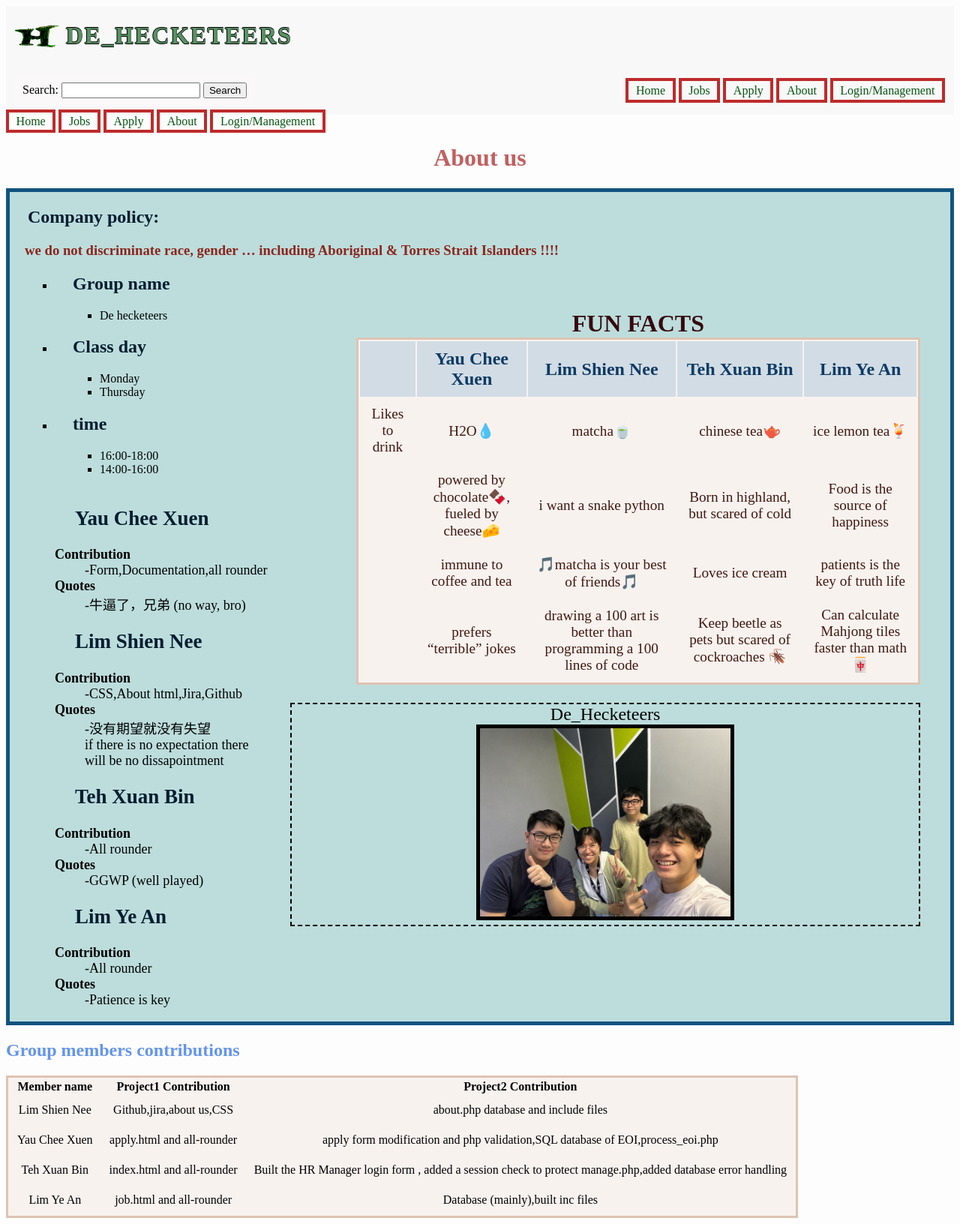
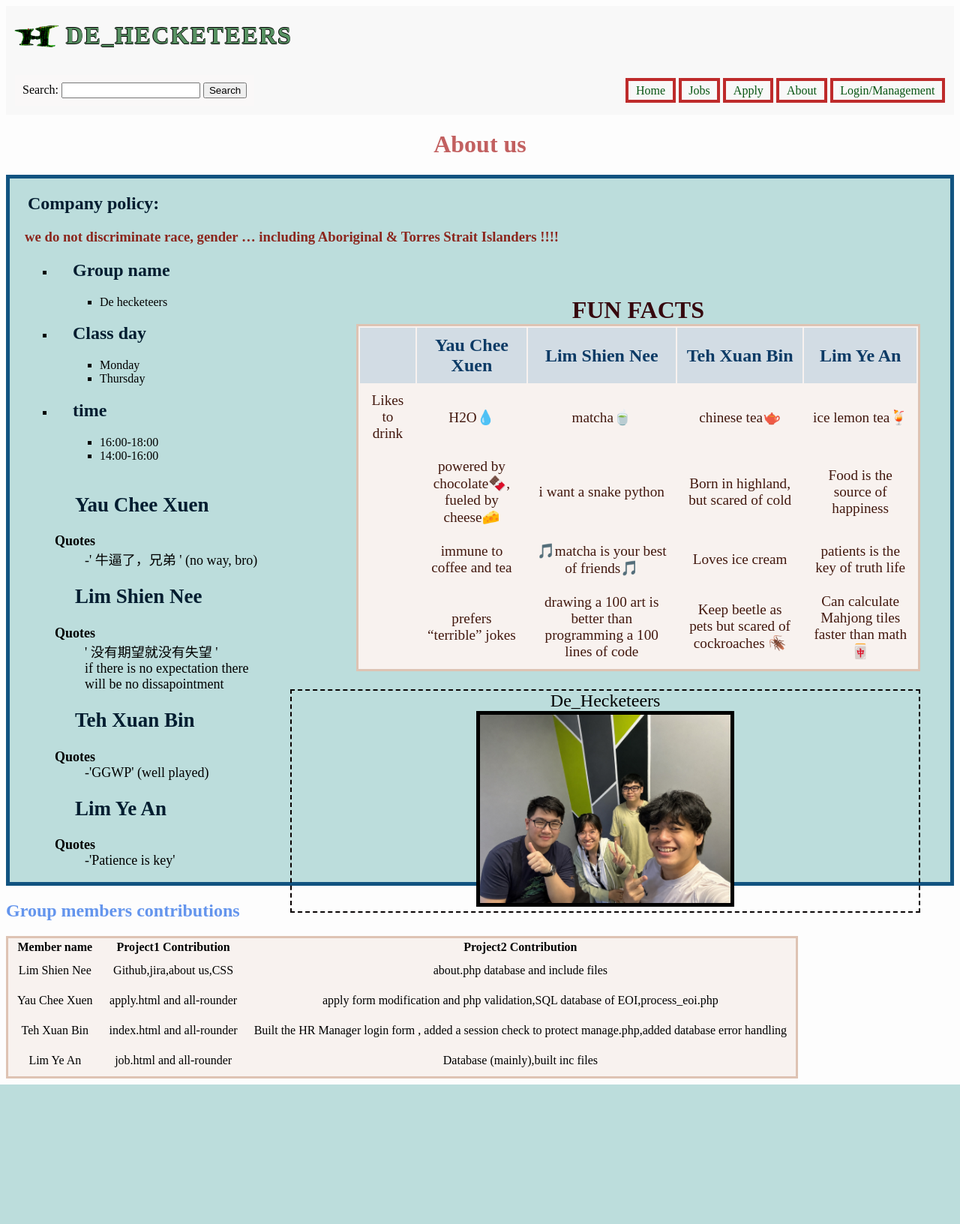
Before and after one commit to Shiennee/HECKETEERS-part-2, a PHP site: page /About.php in a window 1280 px wide. Shown: the whole page at 75% size. After the commit the page ends 1446 px from the top, so only its background shows below. Run offline with PHP 8.4, Linux system fonts and the light colour scheme; data comes from the database, SQL or seed files in the repository.

Commit message:
delete extra nav

```diff
--- a/project2/About.php
+++ b/project2/About.php
@@ -31,8 +31,6 @@ if (!$result) {
 	</head>
 <body>
     <?php include 'header.inc';?>
-    <?php include 'nav.inc';?>
-
 
 <h1>About us</h1>
 <section id="About">
@@ -108,27 +106,18 @@ if (!$result) {
 <dl>
 
     <h2>Yau Chee Xuen</h2>
-        <dt>Contribution</dt>
-        <dd>-Form,Documentation,all rounder</dd>
         <dt>Quotes</dt>
-        <dd>-牛逼了，兄弟 (no way, bro)</dd>
+        <dd>-' 牛逼了，兄弟 ' (no way, bro)</dd>
     <h2>Lim Shien Nee</h2>
-        <dt>Contribution</dt>
-        <dd>-CSS,About html,Jira,Github</dd>
         <dt>Quotes</dt>
-        <dd>-没有期望就没有失望 </dd>
+        <dd>' 没有期望就没有失望 '</dd>
         <dd>if there is no expectation there will be no dissapointment </dd>
-
     <h2>Teh Xuan Bin</h2>
-        <dt>Contribution</dt>
-        <dd>-All rounder</dd>
         <dt>Quotes</dt>
-        <dd>-GGWP (well played)</dd>
+        <dd>-'GGWP' (well played)</dd>
     <h2>Lim Ye An </h2>
-        <dt>Contribution</dt>
-        <dd>-All rounder</dd>
         <dt>Quotes</dt>
-        <dd>-Patience is key</dd>
+        <dd>-'Patience is key'</dd>
 
 </dl>
 </ul>
```
